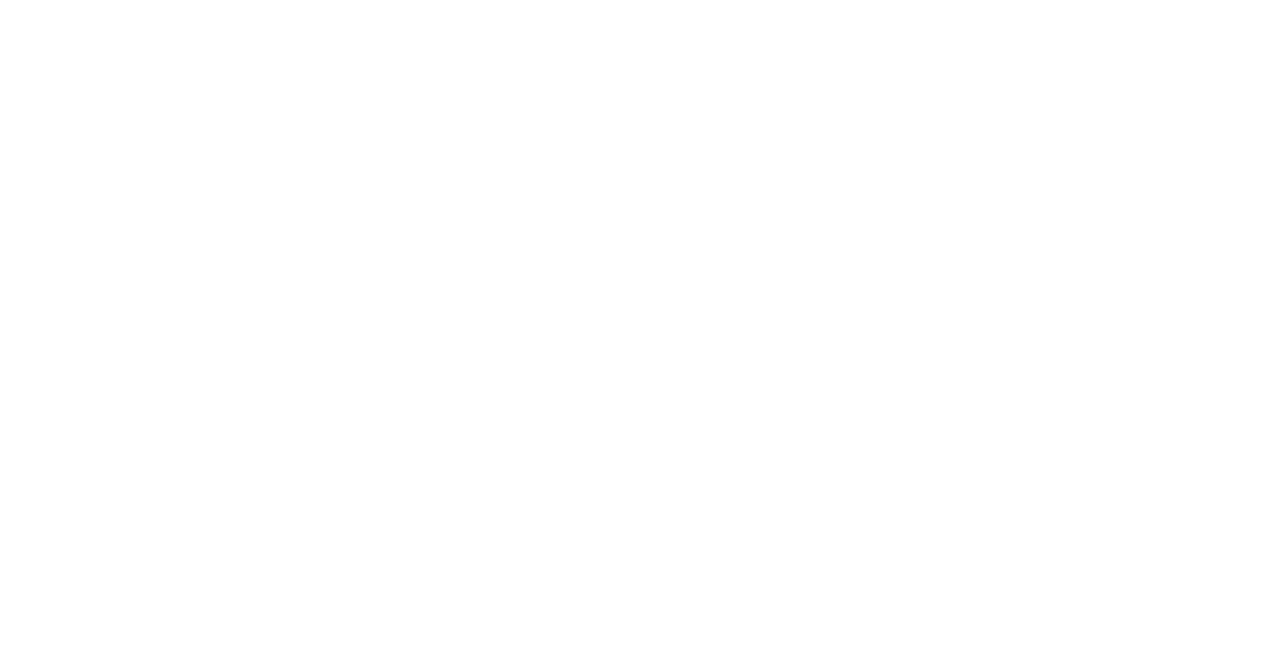
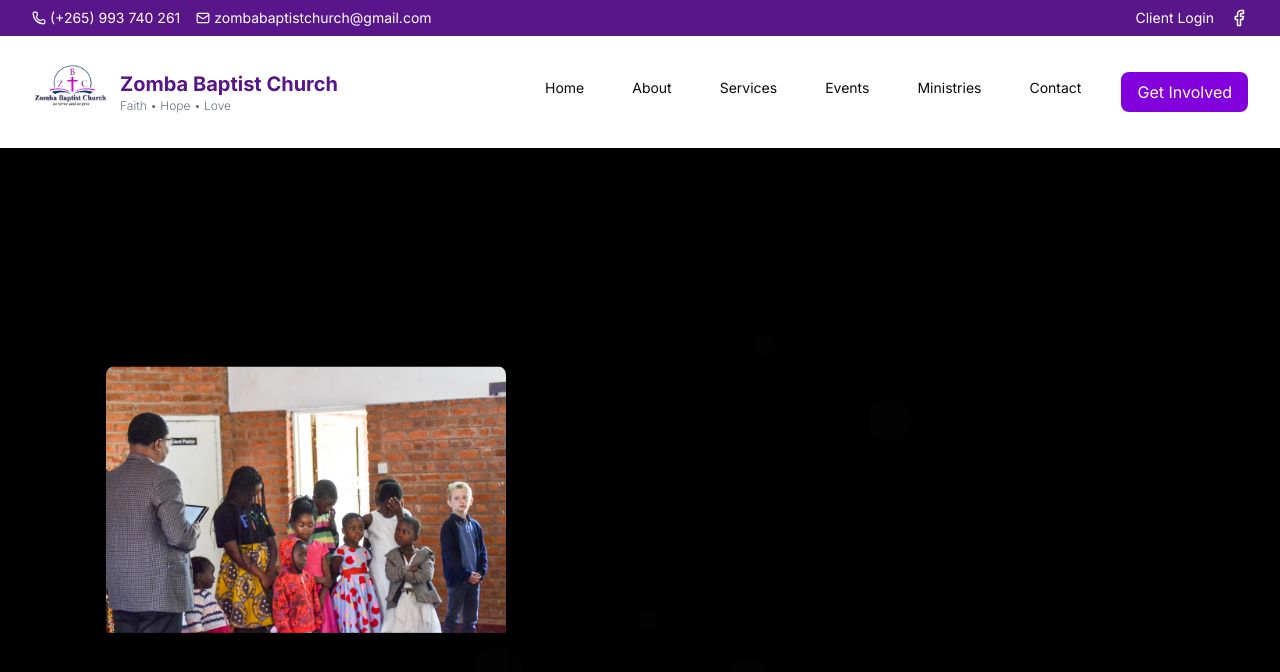
Before and after one commit to Namaumbo/zomba-web-ui, a React (Vite) app: page /gallery in a window 1280 px wide. Before the commit this address had no page. Shown: the top 672 px of the page. Built offline with nearby package versions, Linux system fonts and the light colour scheme.

Commit message:
figuring out the gallery

```diff
--- a/src/App.jsx
+++ b/src/App.jsx
@@ -16,6 +16,7 @@
 import MinistryPage from "./pages/MinistryPage";
 import "@fontsource/inter";
 import ScrollToTop from "./components/scroll-top";
+import GalleryPage from "./pages/GalleryPage";
 function App() {
   return (
     <>
@@ -29,8 +30,10 @@
             <Route path="/events" element={<EventsPage />} />
             <Route path="/contact" element={<ContactPage />} />
             <Route path="/ministries" element={<MinistryPage />} />
+            <Route path="/gallery" element={<GalleryPage />} />
 
-            {/* <Route path="/ministries" element={<MinistriesPage />} />
+
+            {/*
 
             <Route
               path="/about/association"
--- a/src/pages/AboutPage.jsx
+++ b/src/pages/AboutPage.jsx
@@ -5,6 +5,8 @@
 import { useRef } from "react";
 import { Clock, MapPin, Calendar, ChevronRight } from "lucide-react";
 import React from "react";
+import { Link, useLocation } from "react-router-dom";
+
 import {
   Heart,
   Phone,
@@ -130,8 +132,8 @@
     },
   };
 
-  const imageRef = useRef < HTMLImageElement > null;
-  const { handleScroll } = useParallax(imageRef, 0.4); // 0.4 is the parallax speed factor
+  const imageRef = useRef( null);
+  const { handleScroll } = useParallax(imageRef, 0.6); // 0.4 is the parallax speed factor
 
   useEffect(() => {
     window.addEventListener("scroll", handleScroll);
@@ -692,8 +694,8 @@
           </div>
         </section>
 
-        <section className="py-12 md:py-16 bg-primary text-primary-foreground overflow-hidden">
-          <div className="container px-4 md:px-6">
+        <section className="  py-12 md:py-16 bg-primary text-primary-foreground overflow-hidden">
+          <div className=" mx-auto container px-4 md:px-6">
             <div className="grid grid-cols-1 md:grid-cols-2 gap-8 items-center">
               <div className="text-center md:text-left space-y-4">
                 <h2 className="text-3xl font-bold tracking-tighter sm:text-4xl">
@@ -705,18 +707,19 @@
                   your spiritual journey, there&apos;s a place for you here.
                 </p>
                 <div className="flex flex-col sm:flex-row justify-center md:justify-start gap-3 pt-4">
-                  <Button variant="secondary">
+                  <Link to={"/gallery"}> <Button onClick variant="secondary">
                     Our Church In Pictures -{">"}
-                  </Button>
+                  </Button></Link>
+
                 </div>
               </div>
               <div className="relative h-[300px] md:h-[400px] lg:h-[500px] overflow-hidden rounded-lg">
                 <div className="absolute inset-0 w-full h-full">
                   <img
                     ref={imageRef}
-                    src="/placeholder.svg?height=600&width=800"
+                    src="/kids.jpg"
                     alt="Church community"
-                    className="w-full h-[120%] object-cover"
+                    className="w-full h-[140%] shadow-2xl object-cover"
                     style={{
                       transform: "translateY(0)",
                       willChange: "transform",
--- /dev/null
+++ b/src/pages/GalleryPage.jsx
@@ -0,0 +1,312 @@
+"use client"
+
+import { useState, useRef, useEffect } from "react"
+import { motion, useScroll, useTransform, AnimatePresence } from "framer-motion"
+import { X, ChevronLeft, ChevronRight } from "lucide-react"
+import { Button } from "@/components/ui/button"
+import { cn } from "@/lib/utils"
+
+const galleryImages = [
+  {
+    id: 1,
+    src: "/chidrenMinistry.jpg",
+    alt: "Artistic portrait",
+    width: 700,
+    height: 800,
+    parallaxSpeed: 0.2,
+    position: "left",
+    size: "large",
+  },
+  {
+    id: 1,
+    src: "/congregation1.jpg",
+    alt: "Artistic portrait",
+    width: 700,
+    height: 800,
+    parallaxSpeed: 0.2,
+    position: "left",
+    size: "large",
+  },
+  {
+    id: 2,
+    src: "/kidssandpaster.jpg",
+    alt: "Artistic portrait",
+    width: 700,
+    height: 800,
+    parallaxSpeed: 0.2,
+    position: "center",
+    size: "large",
+  },
+  {
+    id: 3,
+    src: "/chichewa.jpeg",
+    alt: "Artistic portrait",
+    width: 700,
+    height: 800,
+    parallaxSpeed: 0.2,
+    position: "right",
+    size: "large",
+  },
+  {
+    id: 4,
+    src: "/chidrenMinistry.jpg",
+    alt: "Artistic portrait",
+    width: 700,
+    height: 800,
+    parallaxSpeed: 0.2,
+    position: "left",
+    size: "large",
+  },
+  {
+    id: 5,
+    src: "/kidssandpaster.jpg",
+    alt: "Artistic portrait",
+    width: 700,
+    height: 800,
+    parallaxSpeed: 0.2,
+    position: "left",
+    size: "large",
+  },
+  {
+    id: 6,
+    src: "/chichewa.jpeg",
+    alt: "Artistic portrait",
+    width: 700,
+    height: 800,
+    parallaxSpeed: 0.2,
+    position: "left",
+    size: "large",
+  },
+  {
+    id: 9,
+    src: "/evangelism.jpg",
+    alt: "Street photography",
+    width: 700,
+    height: 700,
+    parallaxSpeed: 0.3,
+    position: "center",
+    size: "medium",
+  },
+]
+
+export default function GalleryPage() {
+  const [selectedImage, setSelectedImage] = useState(null)
+  const containerRef = useRef(null)
+  const { scrollY } = useScroll()
+
+  const [floatingElements, setFloatingElements] = useState([])
+
+  useEffect(() => {
+    const elements = Array.from({ length: 15 }, (_, i) => ({
+      id: i,
+      x: Math.random() * 100,
+      y: Math.random() * 100,
+      size: Math.random() * 40 + 10,
+      speed: Math.random() * 0.2 + 0.05,
+    }))
+    setFloatingElements(elements)
+  }, [])
+
+  const navigateImage = (direction) => {
+    if (!selectedImage) return
+    const currentIndex = galleryImages.findIndex((img) => img.id === selectedImage.id)
+    let newIndex = direction === "next"
+      ? (currentIndex + 1) % galleryImages.length
+      : (currentIndex - 1 + galleryImages.length) % galleryImages.length
+    setSelectedImage(galleryImages[newIndex])
+  }
+
+  useEffect(() => {
+    const handleKeyDown = (e) => {
+      if (selectedImage) {
+        if (e.key === "ArrowRight") navigateImage("next")
+        if (e.key === "ArrowLeft") navigateImage("prev")
+        if (e.key === "Escape") setSelectedImage(null)
+      }
+    }
+    window.addEventListener("keydown", handleKeyDown)
+    return () => window.removeEventListener("keydown", handleKeyDown)
+  }, [selectedImage])
+
+  return (
+    <div className="relative min-h-screen bg-black text-white overflow-hidden">
+      <div className="fixed inset-0 overflow-hidden pointer-events-none">
+        {floatingElements.map((element) => (
+          <motion.div
+            key={element.id}
+            className="absolute rounded-full bg-white/5"
+            style={{
+              left: `${element.x}%`,
+              top: `${element.y}%`,
+              width: element.size,
+              height: element.size,
+            }}
+            animate={{
+              y: [0, element.speed * 100, 0],
+              opacity: [0.2, 0.5, 0.2],
+            }}
+            transition={{
+              repeat: Infinity,
+              duration: 10 / element.speed,
+              ease: "easeInOut",
+            }}
+          />
+        ))}
+      </div>
+
+      <motion.div
+        initial={{ opacity: 0 }}
+        animate={{ opacity: 1 }}
+        transition={{ duration: 1 }}
+        className="fixed top-0 left-0 right-0 z-10 p-6 md:p-10 bg-gradient-to-b from-black/80 to-transparent pointer-events-none"
+      >
+        <h1 className="text-4xl md:text-6xl font-bold tracking-tight">
+          Gallery <span className="text-rose-400">Experience</span>
+        </h1>
+        <p className="mt-2 max-w-xl text-gray-300">
+          Scroll to explore our unique collection of visual artistry
+        </p>
+      </motion.div>
+
+      <div ref={containerRef} className="relative pt-32 pb-40 min-h-screen">
+        <div className="relative max-w-7xl mx-auto px-4">
+          {galleryImages.map((image, index) => {
+            const positionClass = {
+              left: "ml-0 md:ml-10",
+              center: "mx-auto",
+              right: "ml-auto mr-0 md:mr-10",
+            }[image.position]
+
+            const sizeClass = {
+              small: "w-[250px] md:w-[300px]",
+              medium: "w-[300px] md:w-[400px]",
+              large: "w-[350px] md:w-[500px]",
+            }[image.size]
+
+            return (
+              <GalleryItem
+                key={image.id}
+                image={image}
+                index={index}
+                positionClass={positionClass}
+                sizeClass={sizeClass}
+                scrollY={scrollY}
+                setSelectedImage={setSelectedImage}
+              />
+            )
+          })}
+        </div>
+      </div>
+
+      <AnimatePresence>
+        {selectedImage && (
+          <motion.div
+            initial={{ opacity: 0 }}
+            animate={{ opacity: 1 }}
+            exit={{ opacity: 0 }}
+            className="fixed inset-0 bg-black/95 z-50 flex items-center justify-center p-4"
+            onClick={() => setSelectedImage(null)}
+          >
+            <motion.div
+              initial={{ scale: 0.9, opacity: 0 }}
+              animate={{ scale: 1, opacity: 1 }}
+              exit={{ scale: 0.9, opacity: 0 }}
+              transition={{ type: "spring", damping: 25 }}
+              className="relative max-w-5xl w-full h-[80vh] flex items-center justify-center"
+              onClick={(e) => e.stopPropagation()}
+            >
+              <Button
+                variant="ghost"
+                size="icon"
+                className="absolute top-2 right-2 z-10 text-white bg-black/50 hover:bg-black/70"
+                onClick={() => setSelectedImage(null)}
+              >
+                <X className="h-5 w-5" />
+              </Button>
+
+              <Button
+                variant="ghost"
+                size="icon"
+                className="absolute left-2 top-1/2 -translate-y-1/2 z-10 text-white bg-black/50 hover:bg-black/70"
+                onClick={(e) => {
+                  e.stopPropagation()
+                  navigateImage("prev")
+                }}
+              >
+                <ChevronLeft className="h-6 w-6" />
+              </Button>
+
+              <div className="relative w-full h-full">
+                <Image
+                  src={selectedImage.src}
+                  alt={selectedImage.alt}
+                  fill
+                  className="object-contain"
+                  sizes="100vw"
+                />
+              </div>
+
+              <Button
+                variant="ghost"
+                size="icon"
+                className="absolute right-2 top-1/2 -translate-y-1/2 z-10 text-white bg-black/50 hover:bg-black/70"
+                onClick={(e) => {
+                  e.stopPropagation()
+                  navigateImage("next")
+                }}
+              >
+                <ChevronRight className="h-6 w-6" />
+              </Button>
+
+              <div className="absolute bottom-4 left-0 right-0 text-center text-white">
+                <p className="text-lg font-medium">{selectedImage.alt}</p>
+              </div>
+            </motion.div>
+          </motion.div>
+        )}
+      </AnimatePresence>
+    </div>
+  )
+}
+
+function GalleryItem({ image, index, positionClass, sizeClass, scrollY, setSelectedImage }) {
+  const y = useTransform(scrollY, [index * 300, (index + 1) * 800], [0, -200 * image.parallaxSpeed])
+  const scale = useTransform(scrollY, [index * 300, (index + 1) * 800], [0.8, 1.05])
+  const opacity = useTransform(scrollY, [index * 300 - 300, index * 300, index * 300 + 600], [0, 1, 0.8])
+
+  return (
+    <motion.div
+      style={{ y, scale, opacity }}
+      className={cn("relative mb-40 md:mb-60 cursor-pointer", positionClass, sizeClass)}
+      whileHover={{ scale: 1.05, transition: { duration: 0.3 } }}
+      onClick={() => setSelectedImage(image)}
+    >
+      <div className="relative overflow-hidden rounded-lg shadow-2xl">
+        <div
+          className="relative"
+          style={{ paddingBottom: `${(image.height / image.width) * 100}%` }}
+        >
+          <img
+            src={image.src}
+            alt={image.alt}
+            fill
+            className="object-cover"
+            sizes={`(max-width: 768px) 80vw, ${
+              image.size === "large" ? "500px" : image.size === "medium" ? "400px" : "300px"
+            }`}
+          />
+        </div>
+        <motion.div
+          className="absolute inset-0 bg-gradient-to-t from-black/60 to-transparent flex items-end"
+          initial={{ opacity: 0 }}
+          whileHover={{ opacity: 1 }}
+          transition={{ duration: 0.3 }}
+        >
+          <div className="p-4 w-full">
+            <p className="text-white font-medium">{image.alt}</p>
+          </div>
+        </motion.div>
+      </div>
+    </motion.div>
+  )
+}
```
